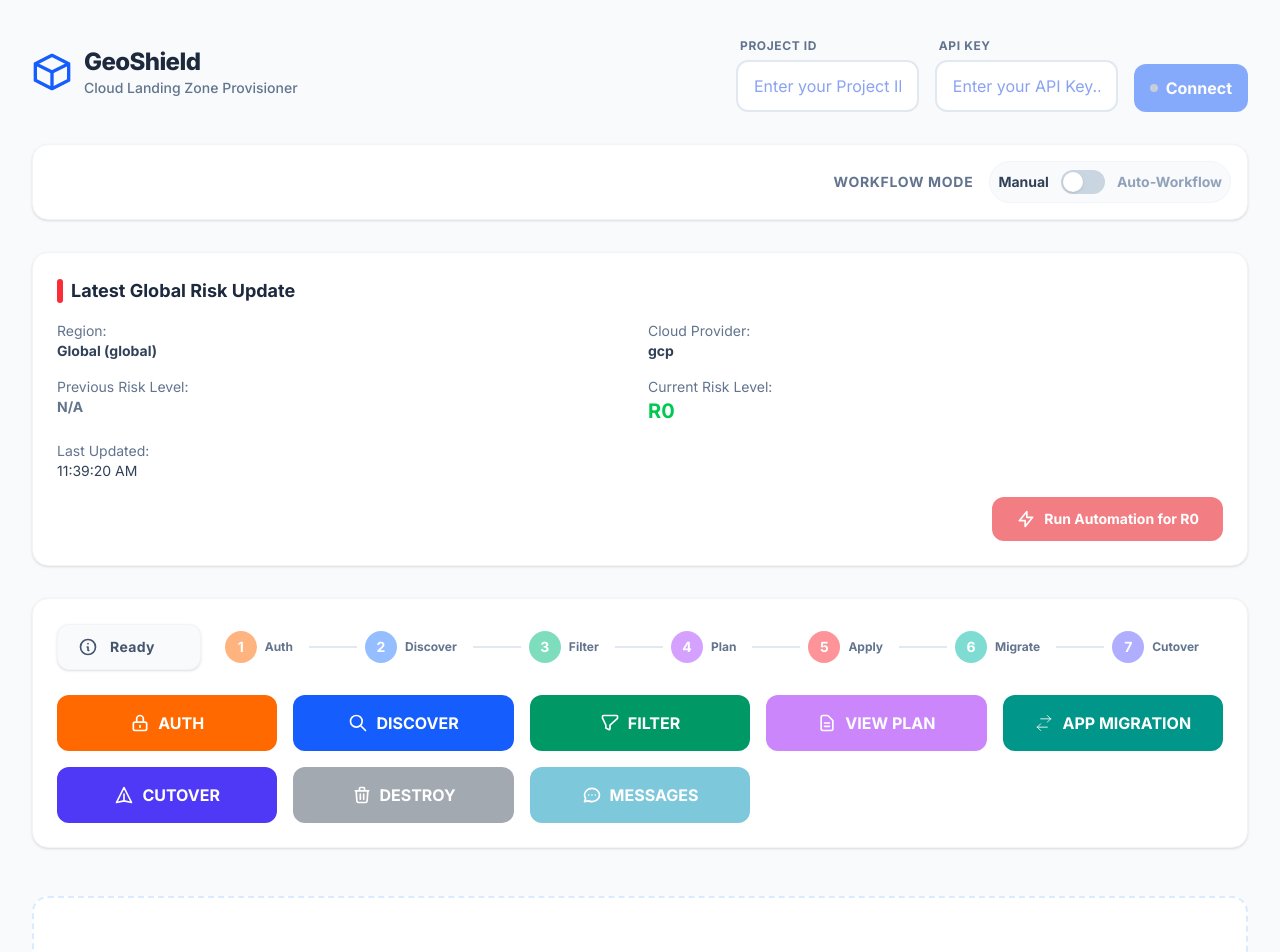
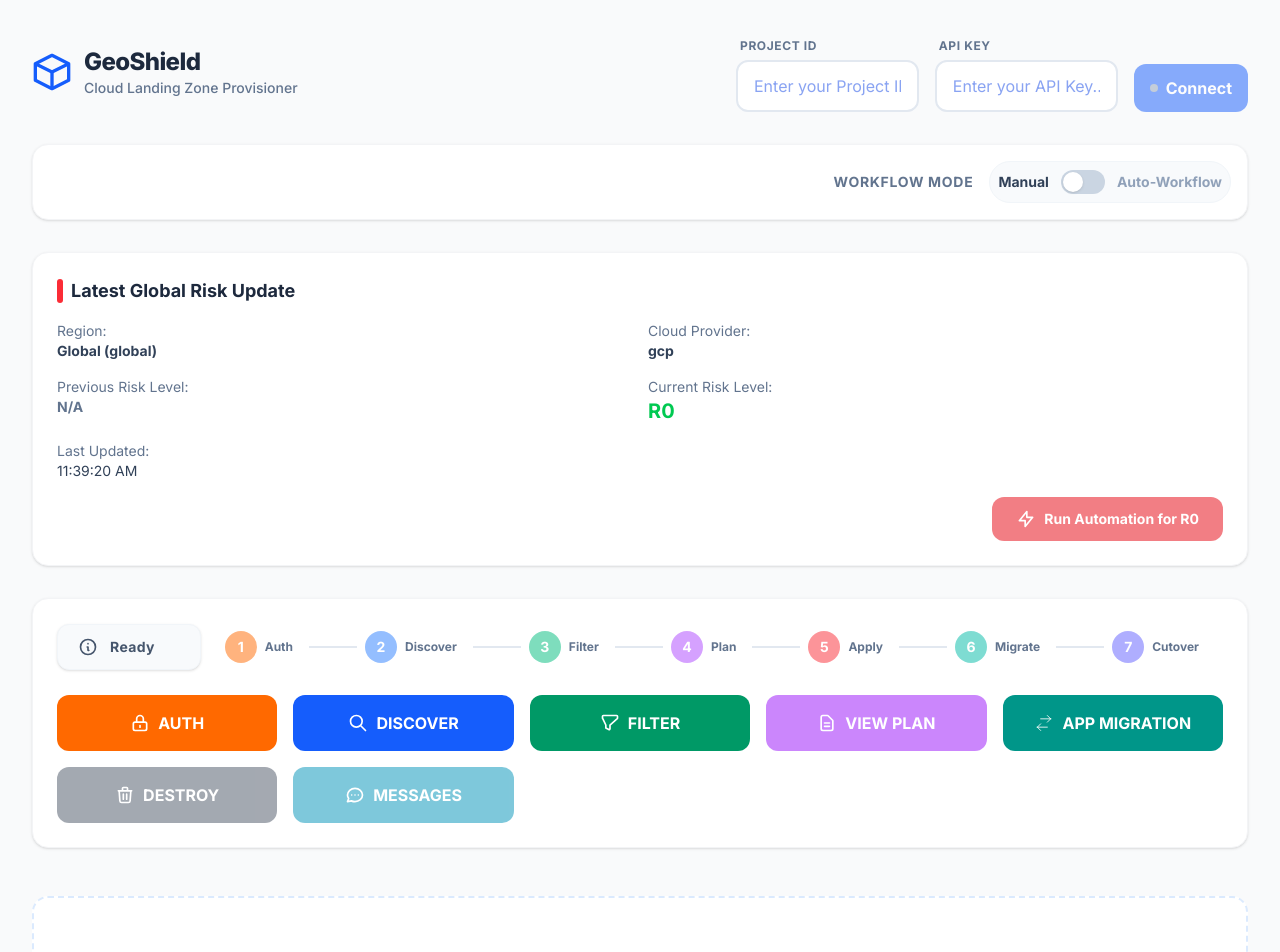
Before and after one commit to viknams/geoShield, a Next.js app in the folder frontend/: page / in a window 1280 px wide. Shown: the top 952 px of the page. Built offline with nearby package versions, Linux system fonts and the light colour scheme.

Commit message:
update UI for automation workflow

```diff
--- a/frontend/src/app/page.tsx
+++ b/frontend/src/app/page.tsx
@@ -832,32 +832,31 @@ function HomePageClient() {
 
 				// If automation is running for R4+, continue to the migrate step
 				if (isAutomationRunning && latestRiskMessage?.currentRiskLevel && latestRiskMessage.currentRiskLevel >= "R4") {
-					setStatus("Apply complete. Waiting 30s before migrating...");
-					setLoading(false); // Turn off loader during the delay
-					await delay(30000);
-
+					// Open the migration view first
 					setViewMode('migrate');
-					const migrationStatus = await handleManualAction("migrate", "POST", undefined, true, "Migration Complete", 2 * 60 * 60 * 1000);
-
-					if (migrationStatus.includes("Migration Complete")) {
-						setAutomationStepCompleted("migrate");
-						if (latestRiskMessage.currentRiskLevel === "R4") {
-							setStatus("Migration complete. Please review and trigger Cutover manually.");
-							setIsAutomationRunning(false); // Stop automation to allow manual action
-							setLoading(false);
-						} else if (latestRiskMessage.currentRiskLevel === "R5") {
-							setStatus("Migration complete. Waiting 45s before automatic cutover...");
-							setLoading(false);
-							await delay(45000);
-							setLoading(true);
-							await handleManualAction("cutover", "POST", undefined, true, "Cutover complete", 10 * 60 * 1000);
-							setAutomationStepCompleted("cutover");
-						}
-					}
+					setStatus("App Migration view opened. Starting data migration in 7 seconds...");
+					await delay(7000); // Wait for 7 seconds as requested
+
+					// Now, trigger the migration with a loader
+					setLoading(true);
+					await handleManualAction("migrate", "POST", undefined, true, "Migration Complete", 2 * 60 * 60 * 1000);
 				}
 			} else if (endpoint === 'migrate') {
 				if (finalStatus.includes("Migration Complete")) {
-					setStatus("Migration complete. Ready for cutover.");
+					setLoading(false); // Turn off loader once migration is complete
+					setAutomationStepCompleted("migrate");
+
+					// Handle next steps for R4 and R5 automation after migration.
+					if (isAutomationRunning && latestRiskMessage?.currentRiskLevel === "R4") {
+						setStatus("Migration complete. Please review and trigger Cutover manually.");
+						setIsAutomationRunning(false); // Stop automation to allow manual action.
+					} else if (isAutomationRunning && latestRiskMessage?.currentRiskLevel === "R5") {
+						setStatus("Migration complete. Waiting 45s before automatic cutover...");
+						await delay(45000);
+						setLoading(true); // Show loader for the cutover step
+						await handleManualAction("cutover", "POST", undefined, true, "Cutover complete", 10 * 60 * 1000);
+						setAutomationStepCompleted("cutover");
+					}
 				}
 			}
 
@@ -1351,28 +1350,6 @@ function HomePageClient() {
 										d="M8 7h12m0 0l-4-4m4 4l-4 4m0 6H4m0 0l4 4m-4-4l4-4" />
 								</svg>
 								APP MIGRATION
-							</span>
-						</button>
-						<button
-							onClick={() => handleManualAction("cutover", "POST", undefined, true, "Cutover complete", 10 * 60 * 1000)}
-							disabled={loading || isAutomationRunning}
-							className="group relative overflow-hidden bg-indigo-600 hover:bg-indigo-700 text-white px-6 py-4 rounded-xl font-bold transition-all hover:shadow-lg hover:shadow-indigo-200 active:scale-95 disabled:opacity-50"
-						>
-							<span className="relative z-10 flex items-center justify-center gap-2">
-								<svg
-									className="w-5 h-5"
-									fill="none"
-									stroke="currentColor"
-									viewBox="0 0 24 24"
-								>
-									<path
-										strokeLinecap="round"
-										strokeLinejoin="round"
-										strokeWidth={2}
-										d="M12 19l9 2-9-18-9 18 9-2zm0 0v-8"
-									/>
-								</svg>
-								CUTOVER
 							</span>
 						</button>
 						<Link
```
Also changed, not shown: 1 other file (tests, documents, lock files or other folders).
